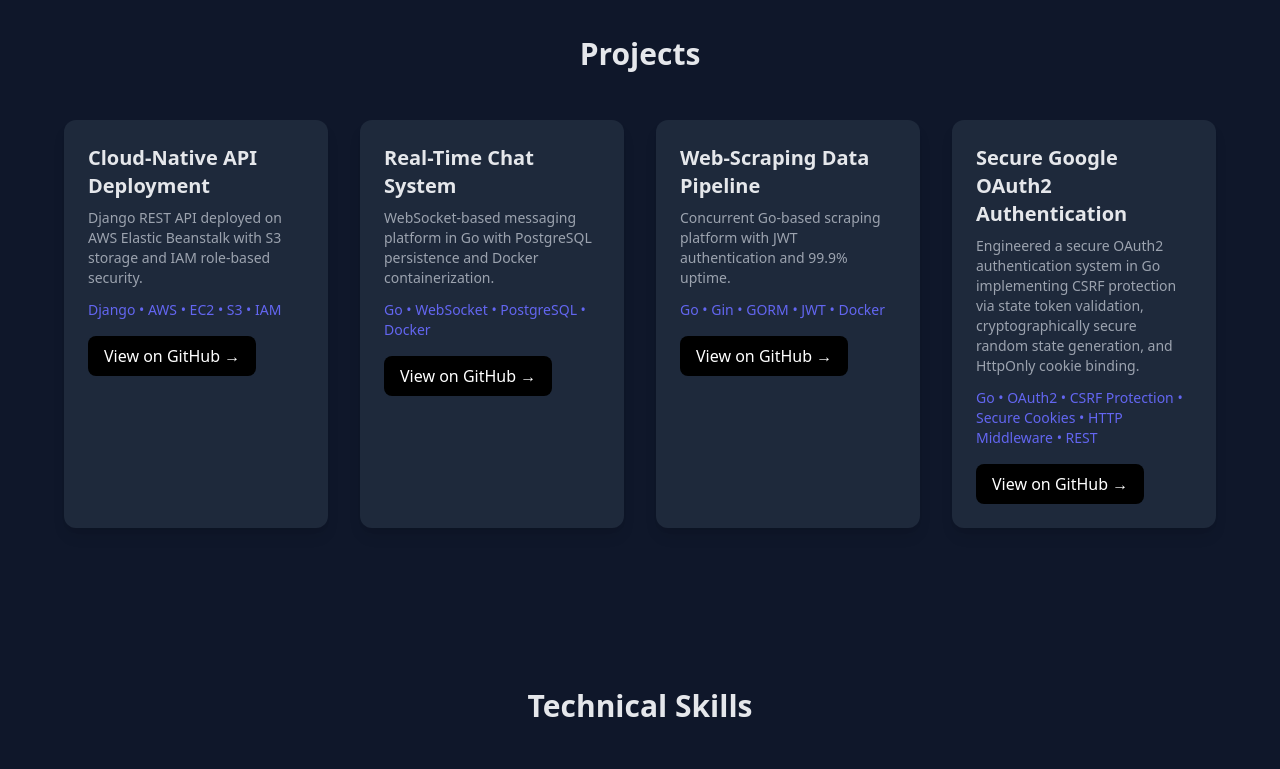
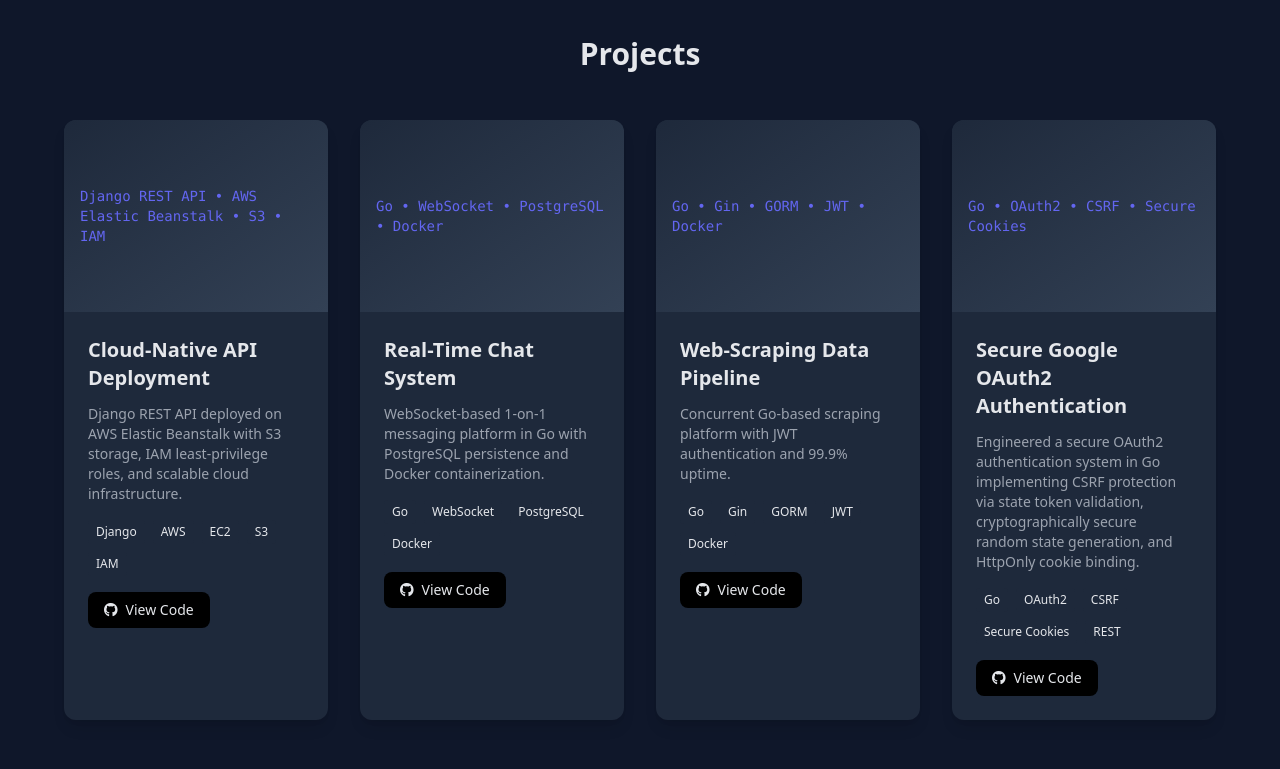
Before and after one commit to bishan20/bishan20.github.io, a plain HTML site: page index.html in a window 1280 px wide. Shown: the part 1160-1929 px from the top of the page. Drawn offline with nearby package versions, Linux system fonts and the light colour scheme.

Commit message:
feat:update UI

```diff
--- a/index.html
+++ b/index.html
@@ -5,6 +5,8 @@
   <meta name="viewport" content="width=device-width, initial-scale=1.0" />
   <title>Bishan Rasaili | Software Engineer</title>
   <script src="https://cdn.tailwindcss.com"></script>
+  <link rel="stylesheet"
+        href="https://cdnjs.cloudflare.com/ajax/libs/font-awesome/6.5.0/css/all.min.css">
   <script>
     tailwind.config = {
       theme: {
@@ -47,12 +49,24 @@
   </p>
   <div class="space-x-4">
     <a href="resume.pdf" target="_blank"
-      class="bg-primary px-6 py-3 rounded-lg hover:scale-105 transition transform">
+       class="bg-primary px-6 py-3 rounded-lg hover:scale-105 transition transform">
       View Resume
     </a>
     <a href="#projects"
-      class="border border-primary px-6 py-3 rounded-lg hover:bg-primary hover:text-white transition">
+       class="border border-primary px-6 py-3 rounded-lg hover:bg-primary hover:text-white transition">
       View Projects
+    </a>
+  </div>
+
+  <!-- SOCIAL ICONS -->
+  <div class="flex gap-6 mt-10 text-2xl">
+    <a href="https://github.com/bishan20" target="_blank"
+       class="text-gray-400 hover:text-white transition duration-300 transform hover:scale-125">
+      <i class="fab fa-github"></i>
+    </a>
+    <a href="https://www.linkedin.com/in/bishan20/" target="_blank"
+       class="text-gray-400 hover:text-primary transition duration-300 transform hover:scale-125">
+      <i class="fab fa-linkedin"></i>
     </a>
   </div>
 </section>
@@ -75,79 +89,112 @@
 
   <div class="grid md:grid-cols-2 lg:grid-cols-4 gap-8 max-w-6xl mx-auto">
 
-    <!-- Project Card -->
-    <div class="bg-card rounded-xl overflow-hidden shadow-lg transform hover:-translate-y-3 hover:shadow-2xl transition duration-300">
-      <!-- <img src="https://via.placeholder.com/600x400" alt="Project" class="w-full"> -->
+    <!-- Project Card 1 -->
+    <div class="bg-card rounded-xl overflow-hidden shadow-lg
+                transform transition duration-300 hover:-translate-y-3 hover:shadow-2xl hover:ring-2 hover:ring-primary/40">
+      <div class="bg-gradient-to-br from-slate-800 to-slate-700
+                  flex items-center justify-center text-primary font-mono text-sm p-4 h-48">
+        Django REST API • AWS Elastic Beanstalk • S3 • IAM
+      </div>
       <div class="p-6">
-        <h4 class="text-xl font-semibold mb-2">Cloud-Native API Deployment</h4>
-        <p class="text-gray-400 mb-3 text-sm">
-          Django REST API deployed on AWS Elastic Beanstalk with S3 storage and IAM role-based security.
+        <h4 class="text-xl font-semibold mb-3">Cloud-Native API Deployment</h4>
+        <p class="text-gray-400 mb-4 text-sm">
+          Django REST API deployed on AWS Elastic Beanstalk with S3 storage,
+          IAM least-privilege roles, and scalable cloud infrastructure.
         </p>
-        <p class="text-primary text-sm mb-4">Django • AWS • EC2 • S3 • IAM</p>
-        <a href="https://github.com/bishan20/aws-django-api"
-           target="_blank"
-           class="inline-block bg-black text-white px-4 py-2 rounded-lg
-                  transition duration-300
-                  hover:bg-gray-800 hover:shadow-lg hover:shadow-purple-500/40">
-          View on GitHub →
+        <div class="flex flex-wrap gap-2 mb-4">
+          <span class="bg-slate-800 px-2 py-1 text-xs rounded">Django</span>
+          <span class="bg-slate-800 px-2 py-1 text-xs rounded">AWS</span>
+          <span class="bg-slate-800 px-2 py-1 text-xs rounded">EC2</span>
+          <span class="bg-slate-800 px-2 py-1 text-xs rounded">S3</span>
+          <span class="bg-slate-800 px-2 py-1 text-xs rounded">IAM</span>
+        </div>
+        <a href="https://github.com/bishan20/aws-django-api" target="_blank"
+           class="inline-flex items-center gap-2 bg-black px-4 py-2 rounded-lg text-sm font-medium
+                  hover:bg-gray-800 hover:shadow-lg hover:shadow-purple-500/40 transition">
+          <i class="fab fa-github"></i> View Code
         </a>
       </div>
     </div>
 
-    <div class="bg-card rounded-xl overflow-hidden shadow-lg transform hover:-translate-y-3 hover:shadow-2xl transition duration-300">
-      <!-- <img src="https://via.placeholder.com/600x400" alt="Project" class="w-full"> -->
+    <!-- Project Card 2 -->
+    <div class="bg-card rounded-xl overflow-hidden shadow-lg
+                transform transition duration-300 hover:-translate-y-3 hover:shadow-2xl hover:ring-2 hover:ring-primary/40">
+      <div class="bg-gradient-to-br from-slate-800 to-slate-700
+                  flex items-center justify-center text-primary font-mono text-sm p-4 h-48">
+        Go • WebSocket • PostgreSQL • Docker
+      </div>
       <div class="p-6">
-        <h4 class="text-xl font-semibold mb-2">Real-Time Chat System</h4>
-        <p class="text-gray-400 mb-3 text-sm">
-          WebSocket-based messaging platform in Go with PostgreSQL persistence and Docker containerization.
+        <h4 class="text-xl font-semibold mb-3">Real-Time Chat System</h4>
+        <p class="text-gray-400 mb-4 text-sm">
+          WebSocket-based 1-on-1 messaging platform in Go with PostgreSQL persistence and Docker containerization.
         </p>
-        <p class="text-primary text-sm mb-4">Go • WebSocket • PostgreSQL • Docker</p>
-        <a href="https://github.com/bishan20/Chat-system_golang"
-           target="_blank"
-           class="inline-block bg-black text-white px-4 py-2 rounded-lg
-                  transition duration-300
-                  hover:bg-gray-800 hover:shadow-lg hover:shadow-purple-500/40">
-          View on GitHub →
+        <div class="flex flex-wrap gap-2 mb-4">
+          <span class="bg-slate-800 px-2 py-1 text-xs rounded">Go</span>
+          <span class="bg-slate-800 px-2 py-1 text-xs rounded">WebSocket</span>
+          <span class="bg-slate-800 px-2 py-1 text-xs rounded">PostgreSQL</span>
+          <span class="bg-slate-800 px-2 py-1 text-xs rounded">Docker</span>
+        </div>
+        <a href="https://github.com/bishan20/Chat-system_golang" target="_blank"
+           class="inline-flex items-center gap-2 bg-black px-4 py-2 rounded-lg text-sm font-medium
+                  hover:bg-gray-800 hover:shadow-lg hover:shadow-purple-500/40 transition">
+          <i class="fab fa-github"></i> View Code
         </a>
       </div>
     </div>
 
-    <div class="bg-card rounded-xl overflow-hidden shadow-lg transform hover:-translate-y-3 hover:shadow-2xl transition duration-300">
-      <!-- <img src="https://via.placeholder.com/600x400" alt="Project" class="w-full"> -->
+    <!-- Project Card 3 -->
+    <div class="bg-card rounded-xl overflow-hidden shadow-lg
+                transform transition duration-300 hover:-translate-y-3 hover:shadow-2xl hover:ring-2 hover:ring-primary/40">
+      <div class="bg-gradient-to-br from-slate-800 to-slate-700
+                  flex items-center justify-center text-primary font-mono text-sm p-4 h-48">
+        Go • Gin • GORM • JWT • Docker
+      </div>
       <div class="p-6">
-        <h4 class="text-xl font-semibold mb-2">Web-Scraping Data Pipeline</h4>
-        <p class="text-gray-400 mb-3 text-sm">
+        <h4 class="text-xl font-semibold mb-3">Web-Scraping Data Pipeline</h4>
+        <p class="text-gray-400 mb-4 text-sm">
           Concurrent Go-based scraping platform with JWT authentication and 99.9% uptime.
         </p>
-        <p class="text-primary text-sm mb-4">Go • Gin • GORM • JWT • Docker</p>
-        <a href="https://github.com/bishan20/Web-Scraping_golang"
-           target="_blank"
-           class="inline-block bg-black text-white px-4 py-2 rounded-lg
-                  transition duration-300
-                  hover:bg-gray-800 hover:shadow-lg hover:shadow-purple-500/40">
-          View on GitHub →
+        <div class="flex flex-wrap gap-2 mb-4">
+          <span class="bg-slate-800 px-2 py-1 text-xs rounded">Go</span>
+          <span class="bg-slate-800 px-2 py-1 text-xs rounded">Gin</span>
+          <span class="bg-slate-800 px-2 py-1 text-xs rounded">GORM</span>
+          <span class="bg-slate-800 px-2 py-1 text-xs rounded">JWT</span>
+          <span class="bg-slate-800 px-2 py-1 text-xs rounded">Docker</span>
+        </div>
+        <a href="https://github.com/bishan20/Web-Scraping_golang" target="_blank"
+           class="inline-flex items-center gap-2 bg-black px-4 py-2 rounded-lg text-sm font-medium
+                  hover:bg-gray-800 hover:shadow-lg hover:shadow-purple-500/40 transition">
+          <i class="fab fa-github"></i> View Code
         </a>
       </div>
     </div>
 
-    <div class="bg-card rounded-xl overflow-hidden shadow-lg transform hover:-translate-y-3 hover:shadow-2xl transition duration-300">
-      <!-- <img src="https://via.placeholder.com/600x400" alt="Google OAuth2 Project" class="w-full"> -->
+    <!-- Project Card 4 -->
+    <div class="bg-card rounded-xl overflow-hidden shadow-lg
+                transform transition duration-300 hover:-translate-y-3 hover:shadow-2xl hover:ring-2 hover:ring-primary/40">
+      <div class="bg-gradient-to-br from-slate-800 to-slate-700
+                  flex items-center justify-center text-primary font-mono text-sm p-4 h-48">
+        Go • OAuth2 • CSRF • Secure Cookies
+      </div>
       <div class="p-6">
-        <h4 class="text-xl font-semibold mb-2">Secure Google OAuth2 Authentication</h4>
-        <p class="text-gray-400 mb-3 text-sm">
+        <h4 class="text-xl font-semibold mb-3">Secure Google OAuth2 Authentication</h4>
+        <p class="text-gray-400 mb-4 text-sm">
           Engineered a secure OAuth2 authentication system in Go implementing
           CSRF protection via state token validation, cryptographically secure
           random state generation, and HttpOnly cookie binding.
         </p>
-        <p class="text-primary text-sm mb-4">
-          Go • OAuth2 • CSRF Protection • Secure Cookies • HTTP Middleware • REST
-        </p>
-        <a href="https://github.com/bishan20/golang-oauth2"
-           target="_blank"
-           class="inline-block bg-black text-white px-4 py-2 rounded-lg
-                  transition duration-300
-                  hover:bg-gray-800 hover:shadow-lg hover:shadow-purple-500/40">
-          View on GitHub →
+        <div class="flex flex-wrap gap-2 mb-4">
+          <span class="bg-slate-800 px-2 py-1 text-xs rounded">Go</span>
+          <span class="bg-slate-800 px-2 py-1 text-xs rounded">OAuth2</span>
+          <span class="bg-slate-800 px-2 py-1 text-xs rounded">CSRF</span>
+          <span class="bg-slate-800 px-2 py-1 text-xs rounded">Secure Cookies</span>
+          <span class="bg-slate-800 px-2 py-1 text-xs rounded">REST</span>
+        </div>
+        <a href="https://github.com/bishan20/golang-oauth2" target="_blank"
+           class="inline-flex items-center gap-2 bg-black px-4 py-2 rounded-lg text-sm font-medium
+                  hover:bg-gray-800 hover:shadow-lg hover:shadow-purple-500/40 transition">
+          <i class="fab fa-github"></i> View Code
         </a>
       </div>
     </div>
@@ -158,29 +205,23 @@
 <!-- SKILLS -->
 <section id="skills" class="py-20 px-6 max-w-6xl mx-auto">
   <h3 class="text-3xl font-bold mb-12 text-center">Technical Skills</h3>
-
   <div class="grid md:grid-cols-2 gap-10">
-
     <div>
       <h4 class="text-xl font-semibold mb-4 text-primary">Languages</h4>
       <p class="text-gray-400">Go, Java, Python, SQL, C#, JavaScript</p>
     </div>
-
     <div>
       <h4 class="text-xl font-semibold mb-4 text-primary">Backend</h4>
       <p class="text-gray-400">Spring Boot, Gin, Django, REST, gRPC, RabbitMQ, Microservices</p>
     </div>
-
     <div>
       <h4 class="text-xl font-semibold mb-4 text-primary">Cloud & DevOps</h4>
       <p class="text-gray-400">AWS, Docker, Kubernetes, GitHub Actions, CI/CD</p>
     </div>
-
     <div>
       <h4 class="text-xl font-semibold mb-4 text-primary">Databases</h4>
       <p class="text-gray-400">PostgreSQL, MySQL, SQL Server, Redis</p>
     </div>
-
   </div>
 </section>
 
@@ -190,7 +231,6 @@
 
   <div class="max-w-xl mx-auto">
     <form action="https://formspree.io/f/your-id" method="POST" class="space-y-6">
-
       <input type="text" name="name" placeholder="Your Name"
         class="w-full p-3 rounded bg-card border border-gray-700 focus:outline-none focus:border-primary" required>
 
@@ -204,13 +244,35 @@
         class="bg-primary px-6 py-3 rounded-lg hover:scale-105 transition transform w-full">
         Send Message
       </button>
+    </form>
 
-    </form>
+    <!-- Contact Social Links -->
+    <div class="text-center mt-8 text-gray-400">
+      Or connect directly:
+      <div class="flex justify-center gap-6 mt-4 text-2xl">
+        <a href="https://github.com/bishan20" target="_blank" class="hover:text-white transition">
+          <i class="fab fa-github"></i>
+        </a>
+        <a href="https://www.linkedin.com/in/bishan20/" target="_blank" class="hover:text-primary transition">
+          <i class="fab fa-linkedin"></i>
+        </a>
+      </div>
+    </div>
   </div>
 </section>
 
 <!-- FOOTER -->
-<footer class="text-center py-6 bg-darkbg border-t border-gray-800">
+<footer class="text-center py-10 bg-darkbg border-t border-gray-800">
+  <div class="flex justify-center gap-8 text-2xl mb-6">
+    <a href="https://github.com/bishan20" target="_blank"
+       class="text-gray-500 hover:text-white transition duration-300">
+      <i class="fab fa-github"></i>
+    </a>
+    <a href="https://www.linkedin.com/in/YOUR_LINKEDIN/" target="_blank"
+       class="text-gray-500 hover:text-primary transition duration-300">
+      <i class="fab fa-linkedin"></i>
+    </a>
+  </div>
   <p class="text-gray-500 text-sm">
     © 2026 Bishan Rasaili — Built with Tailwind CSS
   </p>
```
